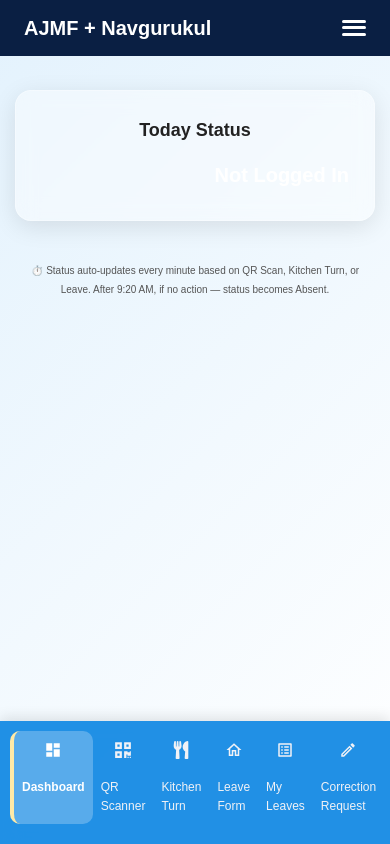
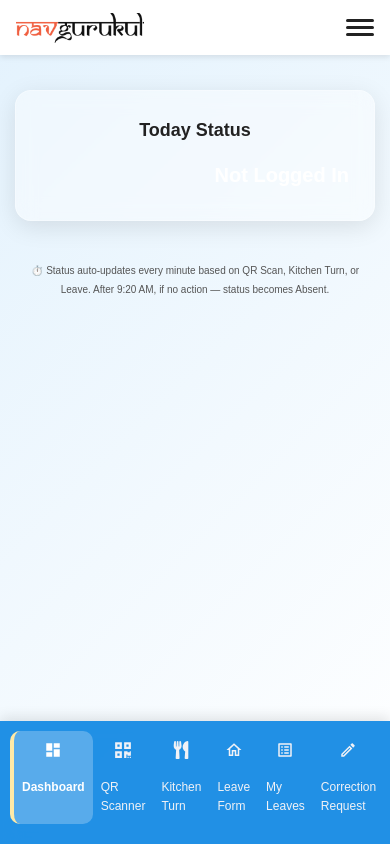
Before and after one commit to mahiawasthi23/attendance_frontend, a React (Vite) app: page /student-dashboard in a window 390 px wide. Built offline with nearby package versions, Linux system fonts and the light colour scheme.

Commit message:
change the navbar color them

```diff
--- a/src/components/Navbar.css
+++ b/src/components/Navbar.css
@@ -1,40 +1,42 @@
 :root {
-  --primary-color: #0a1f43;
+  --primary-color: white;
+  --text-color: #f05f40;
 }
-
 
 .navbar {
   position: fixed;
   top: 0;
   left: 0;
   right: 0;
-  height: 56px;
+  height: 80px;
   background-color: var(--primary-color);
-  color: white;
   display: flex;
   justify-content: center;
   align-items: center;
   z-index: 1000;
   box-sizing: border-box;
+  box-shadow: 0 2px 6px rgba(0, 0, 0, 0.1);
 }
-
 
 .navbar-container {
   width: 100%;
   max-width: 1200px;
-  padding: 0 1.5rem;
   display: flex;
   justify-content: space-between;
   align-items: center;
-  box-sizing: border-box;
+}
+
+.navbar_logo {
+  display: flex;
+  align-items: center;
+  gap: 10px;
 }
 
 
-.navbar_logo {
-  font-weight: 900;
-  font-size: 1.25rem;
-  color: white;
-  text-decoration: none;
+.nav-navgurukul-logo {
+  height: 45px;
+  width: auto;
+  transition: all 0.3s ease;
 }
 
 
@@ -42,46 +44,45 @@
   display: flex;
   align-items: center;
   gap: 1.5rem;
+  transition: all 0.3s ease;
 }
 
-
 .nav-link {
-  color: white;
+  color: var(--text-color);
   text-decoration: none;
   font-weight: 600;
   cursor: pointer;
+  font-size: 1rem;
   background: none;
   border: none;
-  font-size: 1rem;
   user-select: none;
 }
 
 .nav-link:hover,
 .logout-button:hover {
   text-decoration: underline;
+  color: #ec4a26;
 }
 
 .logout-button {
   background: none;
   border: none;
-  color: white;
+  color: var(--text-color);
   font-weight: 600;
   cursor: pointer;
 }
-
 
 .profile-icon {
   font-size: 1.25rem;
   user-select: none;
 }
 
-
 .hamburger {
   display: none;
   flex-direction: column;
   justify-content: space-around;
-  width: 24px;
-  height: 20px;
+  width: 28px;
+  height: 22px;
   background: transparent;
   border: none;
   cursor: pointer;
@@ -89,26 +90,22 @@
 }
 
 .hamburger span {
-  width: 24px;
+  width: 100%;
   height: 3px;
-  background: white;
+  background: #222;
   border-radius: 2px;
   transition: all 0.3s ease;
 }
 
 .hamburger.active span:nth-child(1) {
-  transform: rotate(45deg);
+  transform: rotate(45deg) translate(5px, 5px);
 }
-
 .hamburger.active span:nth-child(2) {
   opacity: 0;
-  transform: translateX(20px);
 }
-
 .hamburger.active span:nth-child(3) {
-  transform: rotate(-45deg);
+  transform: rotate(-45deg) translate(5px, -5px);
 }
-
 
 @media (max-width: 900px) {
   .hamburger {
@@ -117,26 +114,68 @@
 
   .navbar-right {
     display: none;
-    flex-direction: column;
-    align-items: flex-start;
-    background-color: var(--primary-color);
+    flex-direction: row;
+    align-items: flex-end;
     position: absolute;
-    top: 56px;
+    top: 60px;
     left: 0;
     right: 0;
-    padding: 1rem 1.5rem;
-    gap: 1rem;
-    border-bottom-left-radius: 8px;
-    border-bottom-right-radius: 8px;
+    background-color: #fff;
+    border-top: 1px solid #ddd;
+    padding: 0rem 1.5rem;
+    gap: 0.1rem;
     z-index: 999;
+    animation: slideDown 0.3s ease forwards;
   }
 
   .navbar-right.open {
     display: flex;
-    animation: slideDown 0.3s ease forwards;
+  }
+
+  .nav-link,
+  .logout-button {
+    font-size: 1rem;
+    width: 100%;
+    text-align: center;
+    padding: 0.5rem 0;
+  }
+
+
+  .nav-navgurukul-logo {
+    height: 40px;
   }
 }
 
+@media (max-width: 600px) {
+  .navbar {
+    height: 55px;
+  }
+
+  .navbar-container {
+    padding: 0 1rem;
+  }
+
+
+  .nav-navgurukul-logo {
+    height: 35px;
+  }
+
+  .nav-link,
+  .logout-button {
+    font-size: 0.9rem;
+  }
+}
+
+@media (max-width: 400px) {
+  .navbar_logo {
+    gap: 6px;
+  }
+
+
+  .nav-navgurukul-logo {
+    height: 30px;
+  }
+}
 
 @keyframes slideDown {
   from {
@@ -149,8 +188,7 @@
   }
 }
 
-
 .content-wrapper {
-  margin-top: 56px;
+  margin-top: 60px;
   padding: 1rem;
 }
--- a/src/components/Navbar.jsx
+++ b/src/components/Navbar.jsx
@@ -23,7 +23,7 @@ const Navbar = ({ isLoggedIn, userRole, onLogout }) => {
       <div className="navbar-container">
         <div className="navbar-left">
           <Link to="/" className="navbar_logo" onClick={handleLinkClick}>
-            AJMF + Navgurukul
+             <img src="navgurukul_logo.png" alt="Navgurukul Logo" className="nav-navgurukul-logo" />
           </Link>
         </div>
 
```
Also changed, not shown: public/Anish.png (added), public/navgurukul_logo.png (added).
